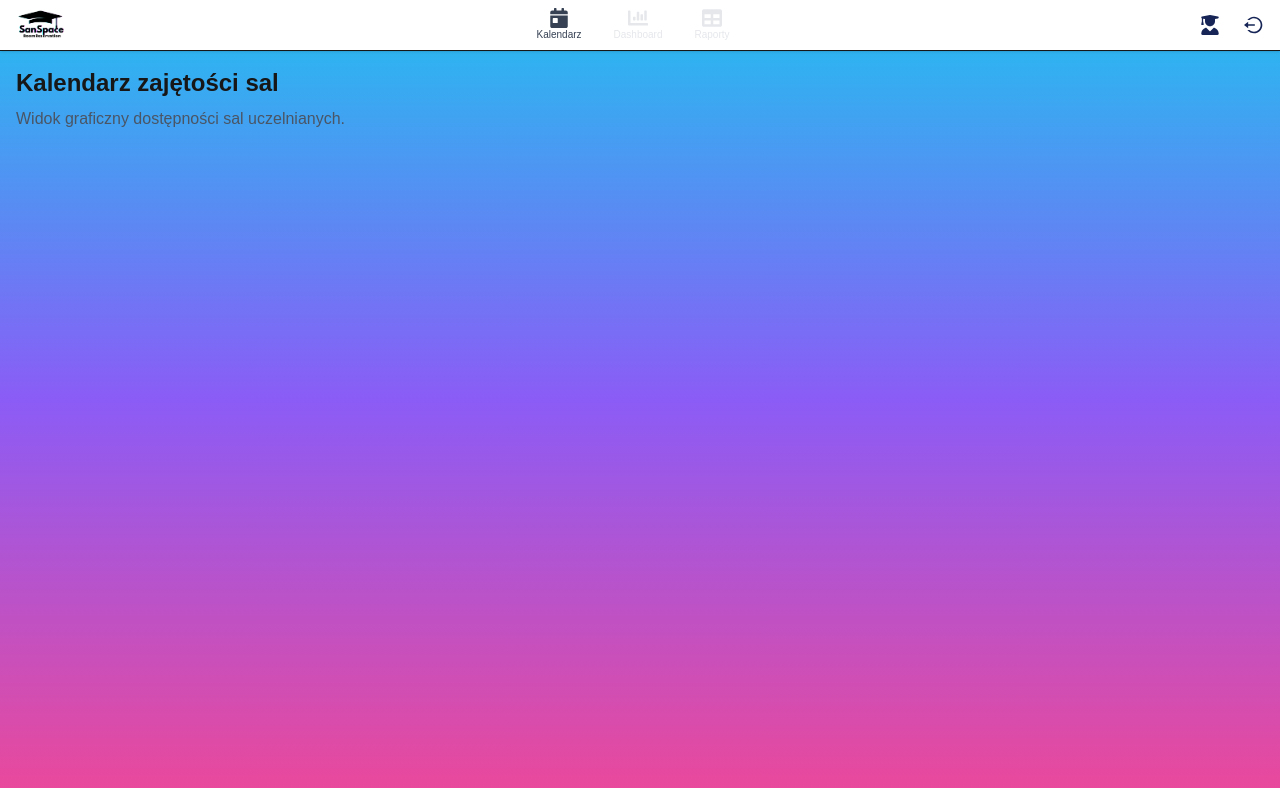
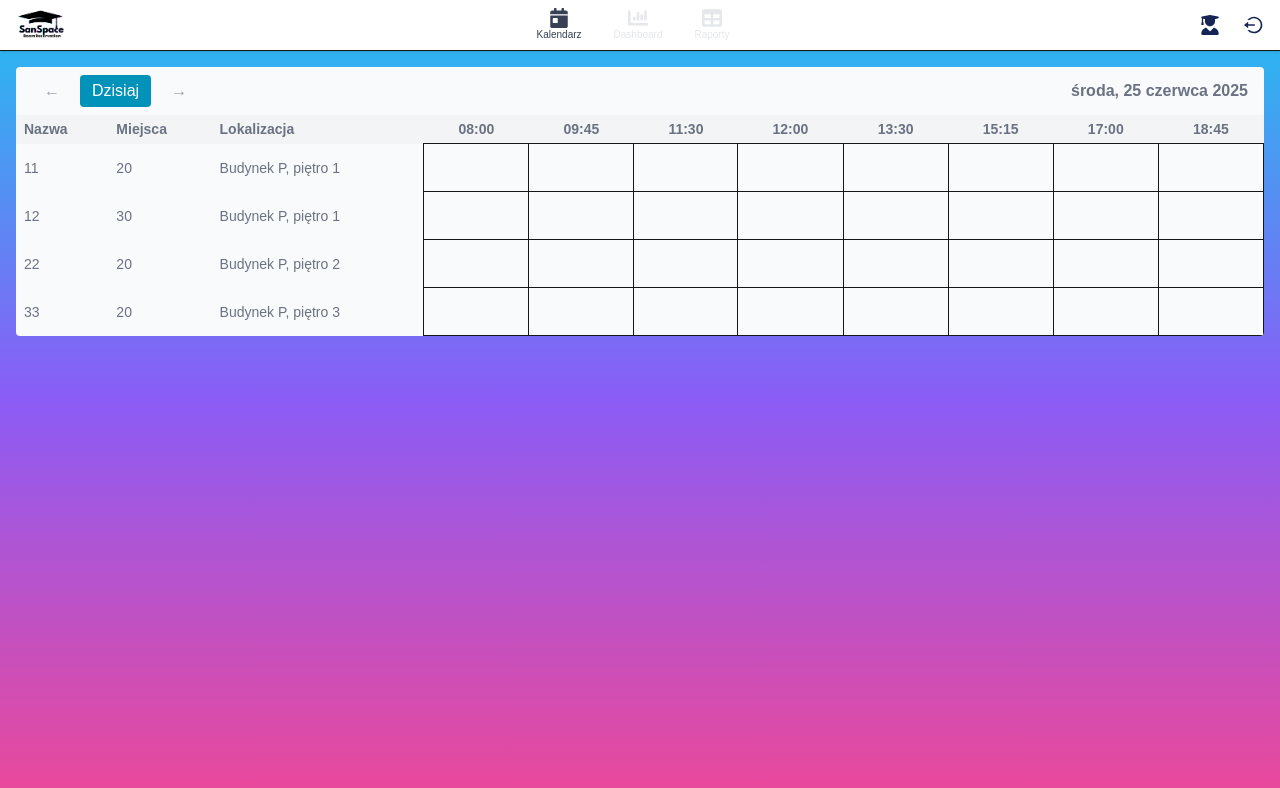
Before and after one commit to Krzysie3k/room_reservation, a Next.js app in the folder frontend/: page /schedule in a window 1280 px wide. Shown: the top 788 px of the page. Built offline with nearby package versions, Linux system fonts and the light colour scheme.

Commit message:
ScheduleGridv1

```diff
--- a/frontend/package.json
+++ b/frontend/package.json
@@ -10,6 +10,7 @@
   },
   "dependencies": {
     "clsx": "^2.1.1",
+    "date-fns": "^4.1.0",
     "next": "15.3.3",
     "react": "^19.0.0",
     "react-dom": "^19.0.0",
--- /dev/null
+++ b/frontend/src/app/schedule/ScheduleGrid.tsx
@@ -0,0 +1,200 @@
+"use client";
+
+import { useState } from "react";
+import { format, addDays, subDays } from "date-fns";
+import { pl } from "date-fns/locale";
+import { mockReservations } from "@/mock/mockReservations";
+import { mockRooms } from "@/mock/mockRooms";
+import { mockUsers } from "@/mock/mockUsers";
+
+// Siatka godzinowa (sloty)
+const hours = [
+  "08:00",
+  "09:45",
+  "11:30",
+  "12:00",
+  "13:30",
+  "15:15",
+  "17:00",
+  "18:45",
+];
+
+// 🔧 Pomoc: zamiana czasu "HH:mm" na liczbę minut
+function toMinutes(time: string): number {
+  const [hours, minutes] = time.split(":").map(Number);
+  return hours * 60 + minutes;
+}
+
+export default function ScheduleGrid() {
+  const [currentDate, setCurrentDate] = useState(new Date());
+  const [selectedSlot, setSelectedSlot] = useState<{
+    roomName: string;
+    hour: string;
+    date: string;
+  } | null>(null);
+  const [reservationPurpose, setReservationPurpose] = useState("");
+
+  const formattedDate = format(currentDate, "EEEE, d MMMM yyyy", {
+    locale: pl,
+  });
+  const dateKey = format(currentDate, "yyyy-MM-dd");
+
+  return (
+    <>
+      {/* MODAL */}
+      {selectedSlot && (
+        <div className="fixed inset-0 bg-black bg-opacity-50 flex items-center justify-center z-50">
+          <div className="bg-white p-6 rounded shadow-lg w-full max-w-sm">
+            <h2 className="text-lg text-gray-700 font-bold mb-2">
+              Rezerwacja sali
+            </h2>
+            <p className="text-sm text-gray-700 mb-4">
+              Sala: <strong>{selectedSlot.roomName}</strong>
+              <br />
+              Godzina: <strong>{selectedSlot.hour}</strong>
+              <br />
+              Data: <strong>{selectedSlot.date}</strong>
+            </p>
+
+            <input
+              type="text"
+              className="w-full border px-3 py-2 mb-4 rounded text-gray-600"
+              placeholder="Cel rezerwacji"
+              value={reservationPurpose}
+              onChange={(e) => setReservationPurpose(e.target.value)}
+            />
+
+            <div className="flex justify-end gap-2">
+              <button
+                onClick={() => setSelectedSlot(null)}
+                className="px-3 py-1 bg-gray-300 hover:bg-gray-400 rounded"
+              >
+                Zamknij
+              </button>
+              <button
+                onClick={() => {
+                  console.log("Rezerwuję:", {
+                    ...selectedSlot,
+                    cel: reservationPurpose,
+                  });
+                  setSelectedSlot(null);
+                }}
+                className="px-3 py-1 bg-blue-600 text-white hover:bg-blue-700 rounded"
+              >
+                Rezerwuj
+              </button>
+            </div>
+          </div>
+        </div>
+      )}
+
+      {/* Pasek nawigacji dat */}
+      <div className="flex justify-between items-center px-4 py-2 bg-gray-50 rounded-t text-gray-400">
+        <div className="flex gap-2">
+          <button
+            onClick={() => setCurrentDate((prev) => subDays(prev, 1))}
+            className="px-3 py-1 hover:bg-cyan-900 rounded"
+          >
+            ←
+          </button>
+          <button
+            onClick={() => setCurrentDate(new Date())}
+            className="px-3 py-1 text-white bg-cyan-600 hover:bg-cyan-900 rounded"
+          >
+            Dzisiaj
+          </button>
+          <button
+            onClick={() => setCurrentDate((prev) => addDays(prev, 1))}
+            className="px-3 py-1 hover:bg-cyan-900 rounded"
+          >
+            →
+          </button>
+        </div>
+        <div className="font-semibold text-gray-500">{formattedDate}</div>
+      </div>
+
+      {/* Tabela siatki */}
+      <div className="overflow-x-auto rounded-b">
+        <table className="table-auto border-collapse w-full text-sm">
+          <thead className="bg-gray-100 text-gray-500">
+            <tr>
+              <th className="px-2 py-1 text-left">Nazwa</th>
+              <th className="px-2 py-1 text-left">Miejsca</th>
+              <th className="px-2 py-1 text-left">Lokalizacja</th>
+              {hours.map((hour) => (
+                <th key={hour} className="px-4 py-1 text-center">
+                  {hour}
+                </th>
+              ))}
+            </tr>
+          </thead>
+          <tbody>
+            {mockRooms.map((room) => (
+              <tr key={room.id} className="h-12">
+                <td className="px-2 py-1 text-gray-500 bg-gray-50">
+                  {room.name}
+                </td>
+                <td className="px-2 py-1 text-gray-500 bg-gray-50">
+                  {room.capacity}
+                </td>
+                <td className="px-2 py-1 text-gray-500 bg-gray-50">
+                  {room.location}
+                </td>
+                {hours.map((hour) => {
+                  const res = mockReservations.find(
+                    (r) =>
+                      r.id_sali === room.id &&
+                      r.data === dateKey &&
+                      toMinutes(r.godzina_od) <= toMinutes(hour) &&
+                      toMinutes(r.godzina_do) > toMinutes(hour)
+                  );
+
+                  const user = res
+                    ? mockUsers.find((u) => u.id === res.id_uzytkownika)
+                    : null;
+
+                  return (
+                    <td
+                      key={hour}
+                      className={`border px-1 py-1 text-center ${
+                        res
+                          ? "bg-cyan-700 text-white"
+                          : "bg-gray-50 hover:bg-cyan-200 cursor-pointer"
+                      }`}
+                      title={
+                        res
+                          ? `Zajęte: ${res.godzina_od}–${res.godzina_do}\n${res.cel}`
+                          : `Sala ${room.name} dostępna o ${hour}`
+                      }
+                      onClick={() => {
+                        if (!res) {
+                          setSelectedSlot({
+                            roomName: room.name,
+                            hour,
+                            date: dateKey,
+                          });
+                          setReservationPurpose("");
+                        }
+                      }}
+                    >
+                      {res && (
+                        <div className="flex flex-col text-xs leading-tight">
+                          <span className="font-semibold">
+                            {user
+                              ? `${user.name.charAt(0)}. ${user.surname}`
+                              : "Nieznany"}
+                          </span>
+                          <span>{res.cel}</span>
+                        </div>
+                      )}
+                    </td>
+                  );
+                })}
+              </tr>
+            ))}
+          </tbody>
+        </table>
+      </div>
+    </>
+  );
+}
--- a/frontend/src/app/schedule/page.tsx
+++ b/frontend/src/app/schedule/page.tsx
@@ -1,10 +1,10 @@
+import ScheduleGrid from "./ScheduleGrid";
+
 export default function SchedulePage() {
   return (
     <div className="p-4">
-      <h1 className="text-2xl font-semibold">Kalendarz zajętości sal</h1>
-      <p className="text-gray-600 mt-2">
-        Widok graficzny dostępności sal uczelnianych.
-      </p>
+      {/* <h1 className="text-2xl font-bold mb-4">Zajętość sal</h1> */}
+      <ScheduleGrid />
     </div>
   );
 }
--- a/frontend/src/components/Navbar.tsx
+++ b/frontend/src/components/Navbar.tsx
@@ -66,7 +66,7 @@ export default function Navbar() {
 
       {/* Użytkownik i wylogowanie */}
       <div className="flex items-center gap-4">
-        <div className="flex items-center gap-2 text-sm text-blue-950 hover:text-blue-800">
+        <div className="flex items-center gap-2 text-sm text-blue-950 hover:text-cyan-800">
           <FaUserGraduate size={20} />
           <span className="hidden sm:inline">{user?.name}</span>
         </div>
--- /dev/null
+++ b/frontend/src/mock/mockReservations.ts
@@ -0,0 +1,48 @@
+export type Reservation = {
+  id_rezerwacji: number;
+  id_sali: number;
+  id_uzytkownika: number;
+  data: string; // yyyy-mm-dd
+  godzina_od: string; // HH:mm
+  godzina_do: string; // HH:mm
+  cel: string;
+};
+
+export const mockReservations: Reservation[] = [
+  {
+    id_rezerwacji: 1,
+    id_sali: 1,
+    id_uzytkownika: 1,
+    data: "2025-06-05",
+    godzina_od: "08:00",
+    godzina_do: "11:30",
+    cel: "Zajęcia z matematyki",
+  },
+  {
+    id_rezerwacji: 2,
+    id_sali: 2,
+    id_uzytkownika: 2,
+    data: "2025-06-05",
+    godzina_od: "13:30",
+    godzina_do: "15:15",
+    cel: "Programowanie",
+  },
+  {
+    id_rezerwacji: 3,
+    id_sali: 2,
+    id_uzytkownika: 1,
+    data: "2025-06-05",
+    godzina_od: "08:00",
+    godzina_do: "11:30",
+    cel: "Test",
+  },
+  {
+    id_rezerwacji: 4,
+    id_sali: 4,
+    id_uzytkownika: 3,
+    data: "2025-06-05",
+    godzina_od: "09:00",
+    godzina_do: "11:30",
+    cel: "Test2",
+  },
+];
```
Also changed, not shown: 1 other file (tests, documents, lock files or other folders).
